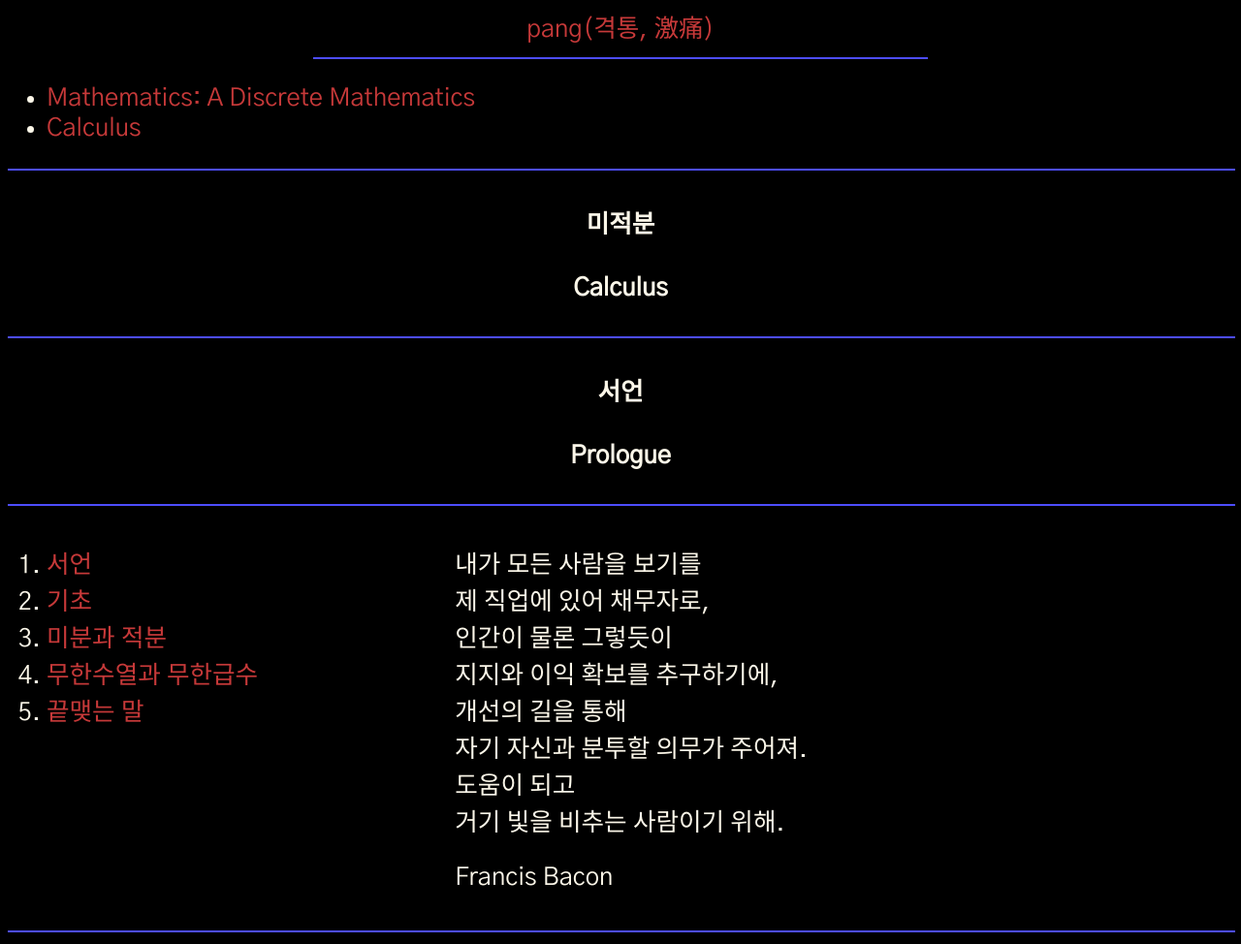
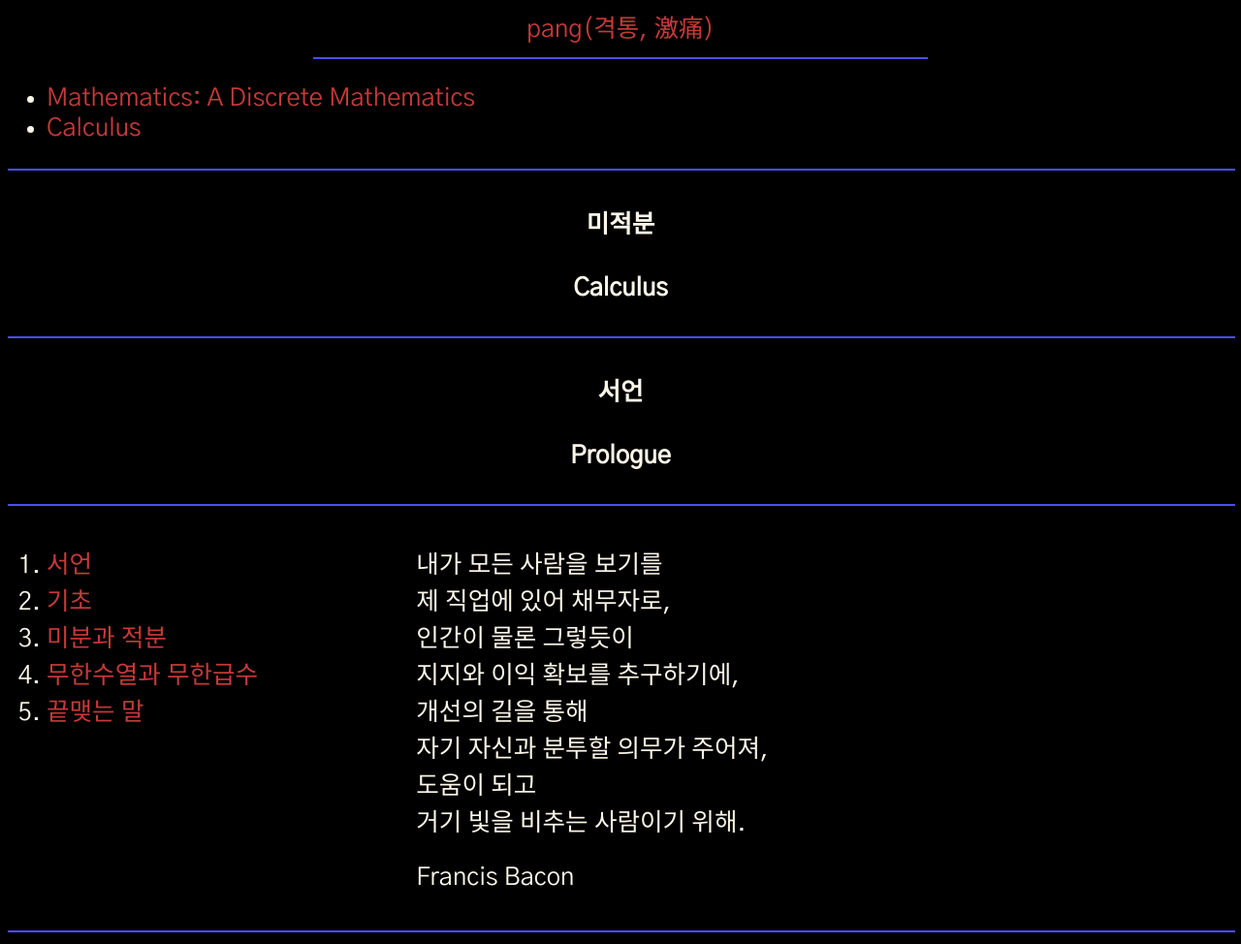
Before and after one commit to SUNBEAMktw/pang, a plain HTML site: page Trans/Calculus/Contents.html in a window 1280 px wide. Shown: the whole page at 97% size. Drawn offline with nearby package versions, Linux system fonts and the light colour scheme; some packages are replaced by stand-ins of ours; a web font is replaced by a local one.

Commit message:
Update Contents.html

```diff
--- a/Trans/Calculus/Contents.html
+++ b/Trans/Calculus/Contents.html
@@ -50,21 +50,19 @@
         </ol>
       </div>
     <div class="center">
-    <ol>
       <p>
       내가 모든 사람을 보기를<br>
       제 직업에 있어 채무자로,<br>
       인간이 물론 그렇듯이<br>
       지지와 이익 확보를 추구하기에,<br>
       개선의 길을 통해<br>
-      자기 자신과 분투할 의무가 주어져.<br>
+      자기 자신과 분투할 의무가 주어져,<br>
       도움이 되고<br>
       거기 빛을 비추는 사람이기 위해.
       </p>
       <p>
         Francis Bacon
       </p>
-    </ol>
     </div>
     <div class="right">
       <ol>
```
